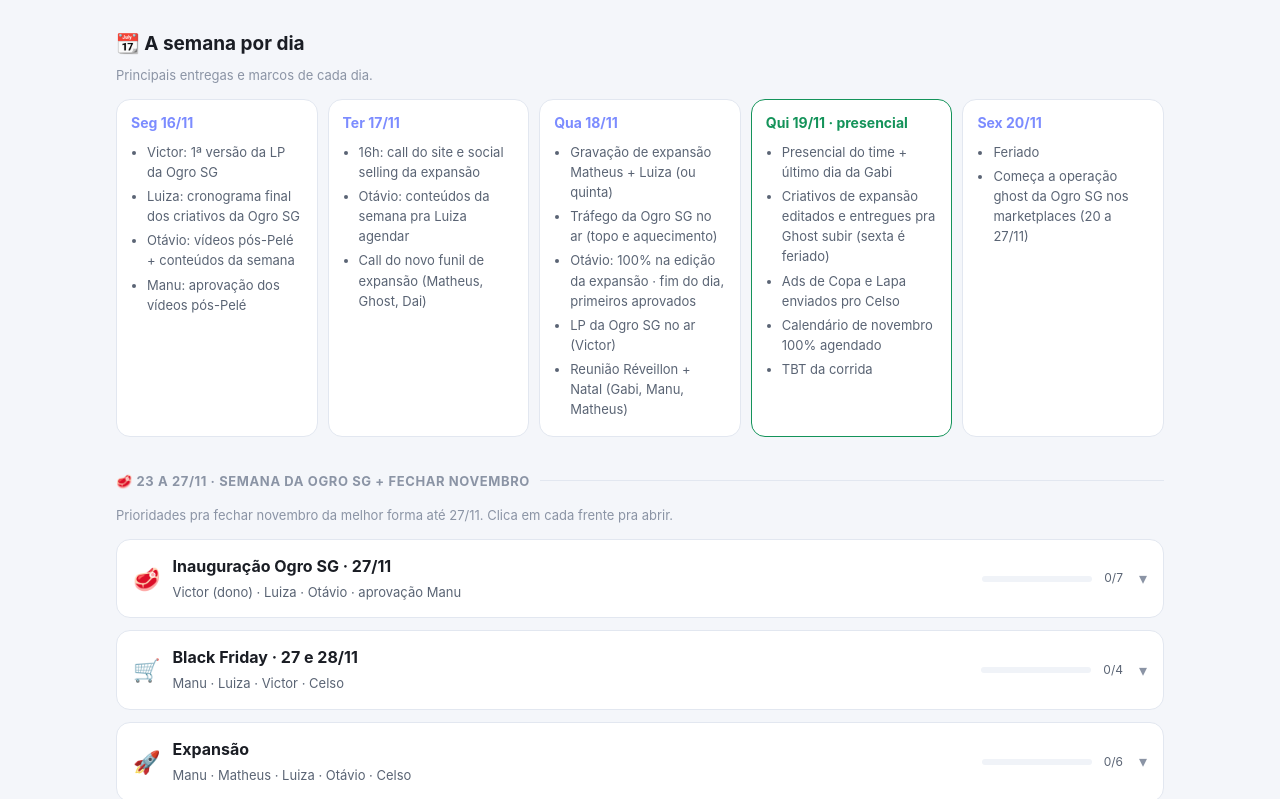
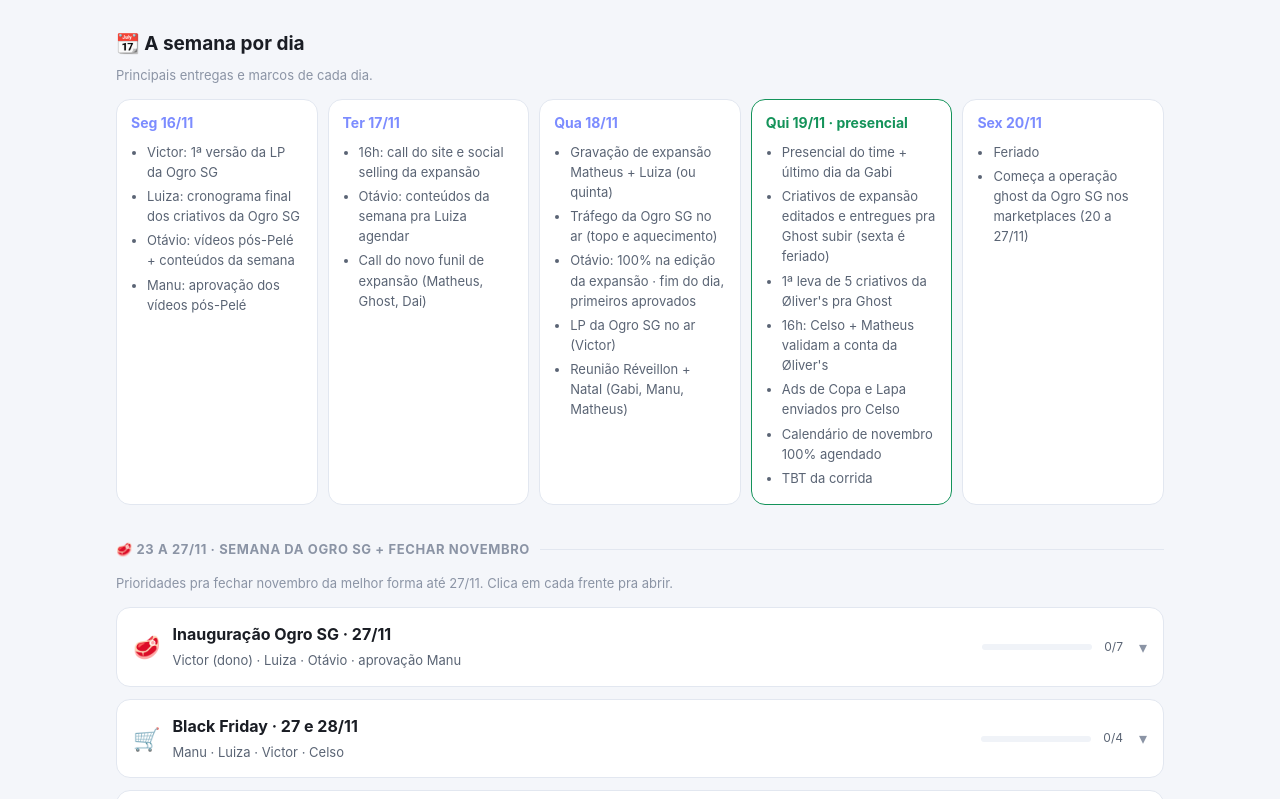
Before and after one commit to dev-seven7/time-marketing-rob, a plain HTML site: page index.html in a window 1280 px wide. Shown: the part 1755-2554 px from the top of the page. Drawn offline with Linux system fonts and the light colour scheme.

Commit message:
Painel do time: criativos OLV até 19/11 e 24/11, acessos Ogro
Co-Authored-By: Claude Opus 5.5 <noreply@anthropic.com>

```diff
--- a/index.html
+++ b/index.html
@@ -147,7 +147,7 @@
 
 <script>
 const DADOS = {
- "atualizado": "17/11/2026 · 19h",
+ "atualizado": "17/11/2026 · 20h",
  "pessoas": [
   {
    "id": "victor",
@@ -155,6 +155,15 @@ const DADOS = {
    "papel": "Analista · Ogro",
    "emoji": "📊",
    "itens": [
+    {
+     "t": "Destravar acessos: verificação em 2 etapas no Facebook + Google da Ogro com o Igor",
+     "s": "doing",
+     "w": "17 e 18/11",
+     "n": "Enquanto isso: copies de WhatsApp pros leads qualificados.",
+     "q": "",
+     "c": "cs-ogro-steaks#29",
+     "u": "https://github.com/dev-seven7/cs-ogro-steaks/issues/29#issuecomment-6962732680"
+    },
     {
      "t": "1ª versão da LP da Ogro SG",
      "s": "doing",
@@ -227,6 +236,15 @@ const DADOS = {
      "u": "https://github.com/dev-seven7/cs-ogro-steaks/issues/29#issuecomment-6925736016"
     },
     {
+     "t": "🔴 Øliver's: 1ª leva de 5 criativos (topo, meio e fundo) pra Ghost",
+     "s": "todo",
+     "w": "até qui 19/11",
+     "n": "Sexta é feriado. O restante da nova gestão de criativos vai até ter 24/11.",
+     "q": "",
+     "c": "cs-olivers#259",
+     "u": "https://github.com/dev-seven7/cs-olivers/issues/259#issuecomment-6962732182"
+    },
+    {
      "t": "🔴 Gravação de expansão com o Matheus: 100% Øliver's, gancho por região",
      "s": "todo",
      "w": "qua 18 ou qui 19/11",
@@ -294,6 +312,15 @@ const DADOS = {
      "q": "",
      "c": "cs-ogro-steaks#38",
      "u": "https://github.com/dev-seven7/cs-ogro-steaks/issues/38#issuecomment-6925736546"
+    },
+    {
+     "t": "🔴 Øliver's: 1ª leva de 5 criativos (topo, meio e fundo) pra Ghost",
+     "s": "todo",
+     "w": "até qui 19/11",
+     "n": "Sexta é feriado. O restante da nova gestão de criativos vai até ter 24/11.",
+     "q": "",
+     "c": "cs-olivers#259",
+     "u": "https://github.com/dev-seven7/cs-olivers/issues/259#issuecomment-6962732182"
     },
     {
      "t": "Vídeo de expansão do Grupo ROB (olhar do evento)",
@@ -558,6 +585,8 @@ const DADOS = {
    "itens": [
     "Presencial do time + último dia da Gabi",
     "Criativos de expansão editados e entregues pra Ghost subir (sexta é feriado)",
+    "1ª leva de 5 criativos da Øliver's pra Ghost",
+    "16h: Celso + Matheus validam a conta da Øliver's",
     "Ads de Copa e Lapa enviados pro Celso",
     "Calendário de novembro 100% agendado",
     "TBT da corrida"
```
